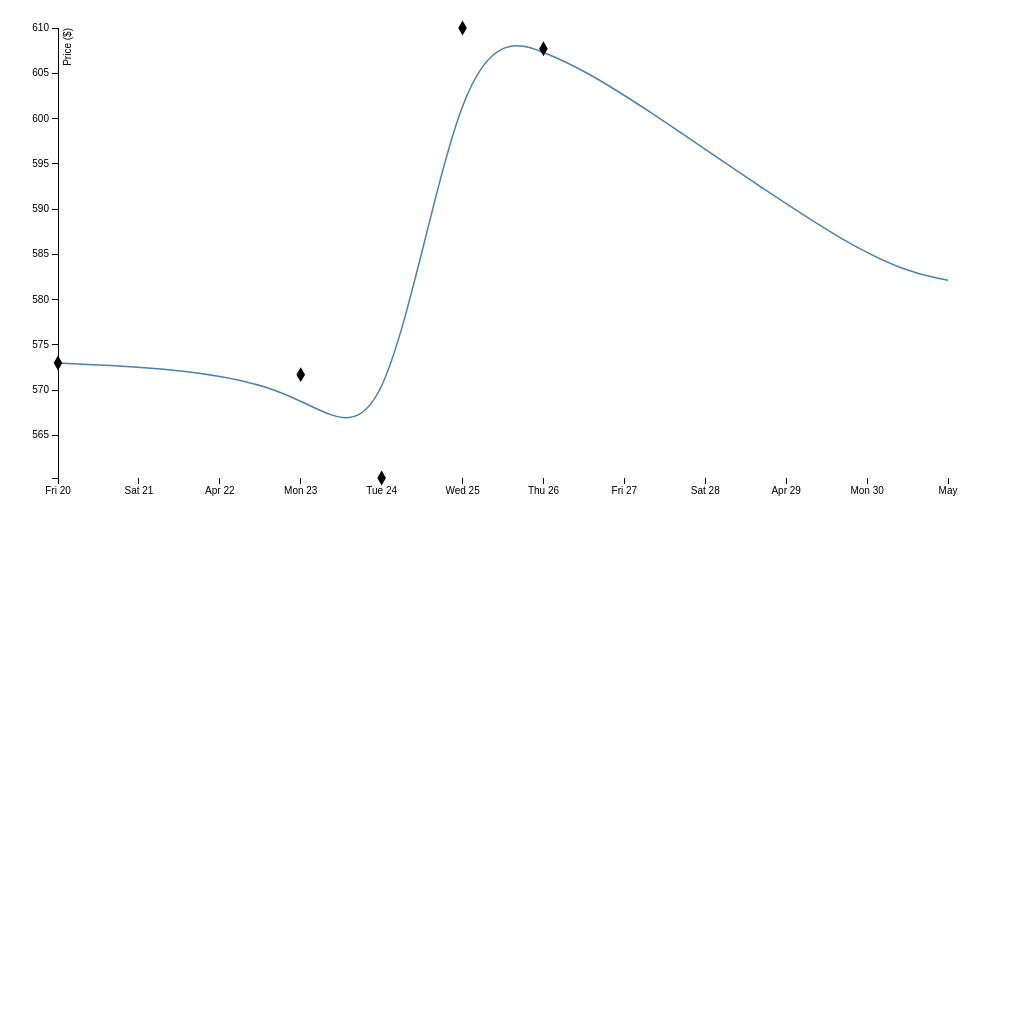
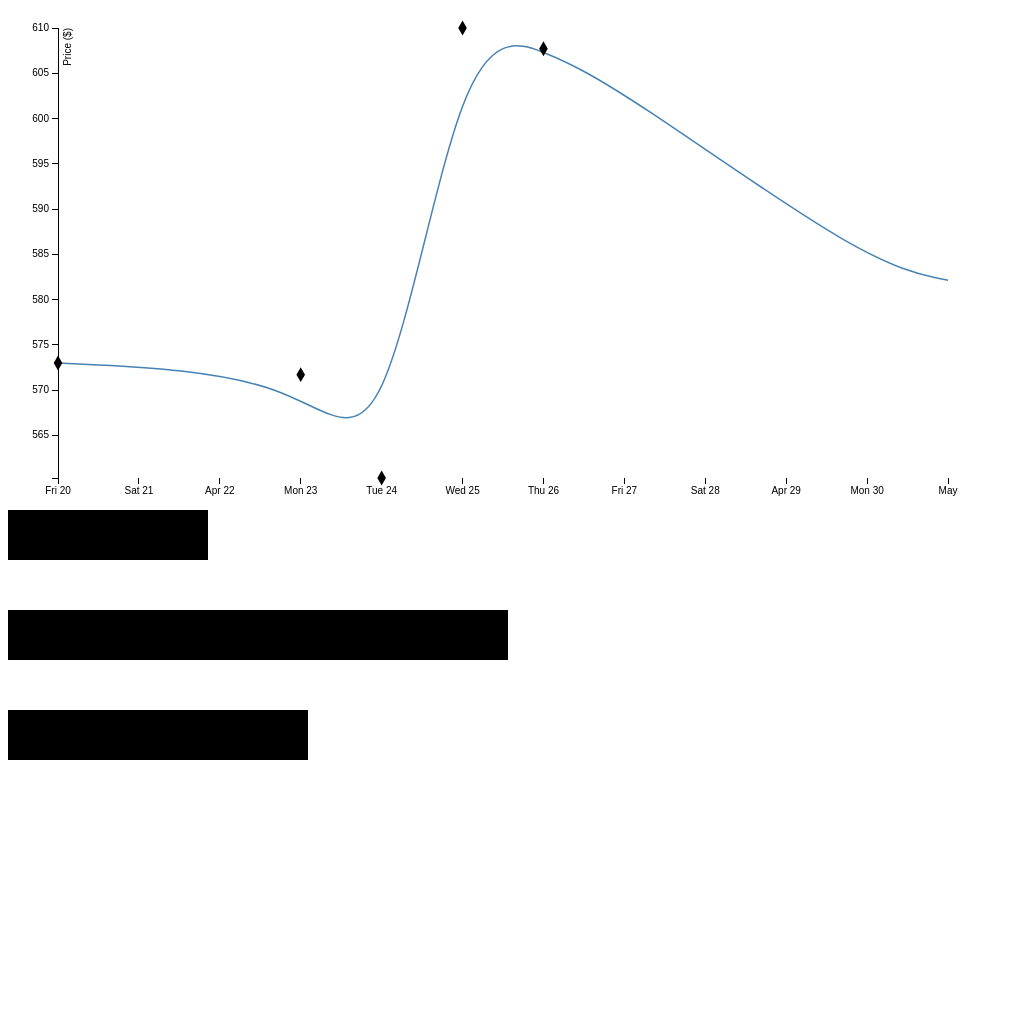
Before and after one commit to mrdonado/graphs, a plain HTML site: page index.html in a window 1280 px wide. Shown: the whole page, without its empty margins (0-1012 px from the left). Before the commit the page ends 800 px from the top, so only its background shows below. Drawn offline with Linux system fonts and the light colour scheme.

Commit message:
Added a first basic example

```diff
--- a/index.html
+++ b/index.html
@@ -7,10 +7,12 @@
     <link href="css/graphs.css" rel="stylesheet" type="text/css">
 </head>
 <body>
-
+<div id="my-graph"></div>
+<div id="example-1"></div>
 </body>
 <script src="js/d3.min.js"></script>
 <script src="js/jquery-1.11.3.min.js"></script>
 <script src="js/graphs.data.js"></script>
 <script src="js/graphs.js"></script>
+<script src="js/examples/example_1.js"></script>
 </html>
--- /dev/null
+++ b/js/examples/example_1.js
@@ -0,0 +1,18 @@
+var dataArray = [20, 50, 30];
+
+var svg = d3.select('#example-1')
+    .append('svg')
+    .attr('width', 500)
+    .attr('height', 500);
+
+var bars = svg.selectAll('rect')
+    .data(dataArray)
+    .enter()
+    .append('rect')
+    .attr('width', function (d) {
+        return d * 10;
+    })
+    .attr('height', 50)
+    .attr('y', function (d, i) {
+        return i * 100
+    });
--- a/js/graphs.js
+++ b/js/graphs.js
@@ -1,5 +1,5 @@
 function drawGraph() {
-    $('body svg').remove();
+    $('#my-graph').empty();
     var margin = {top: 20, right: 20, bottom: 30, left: 50},
         width = 960 - margin.left - margin.right,
         height = 500 - margin.top - margin.bottom;
@@ -29,7 +29,7 @@ function drawGraph() {
             return y(d.close);
         });
 
-    var svg = d3.select("body").append("svg")
+    var svg = d3.select("#my-graph").append("svg")
         .attr("width", width + margin.left + margin.right)
         .attr("height", height + margin.top + margin.bottom)
         .append("g")
```
Also changed, not shown: 1 other file.
